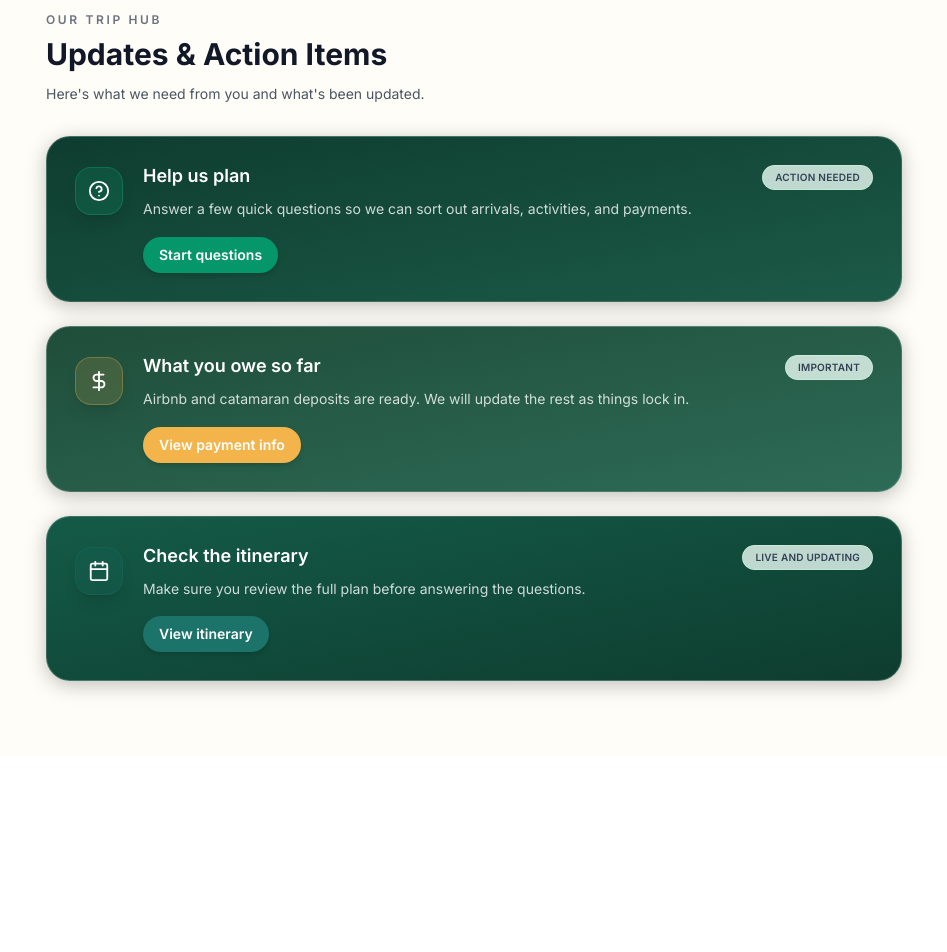
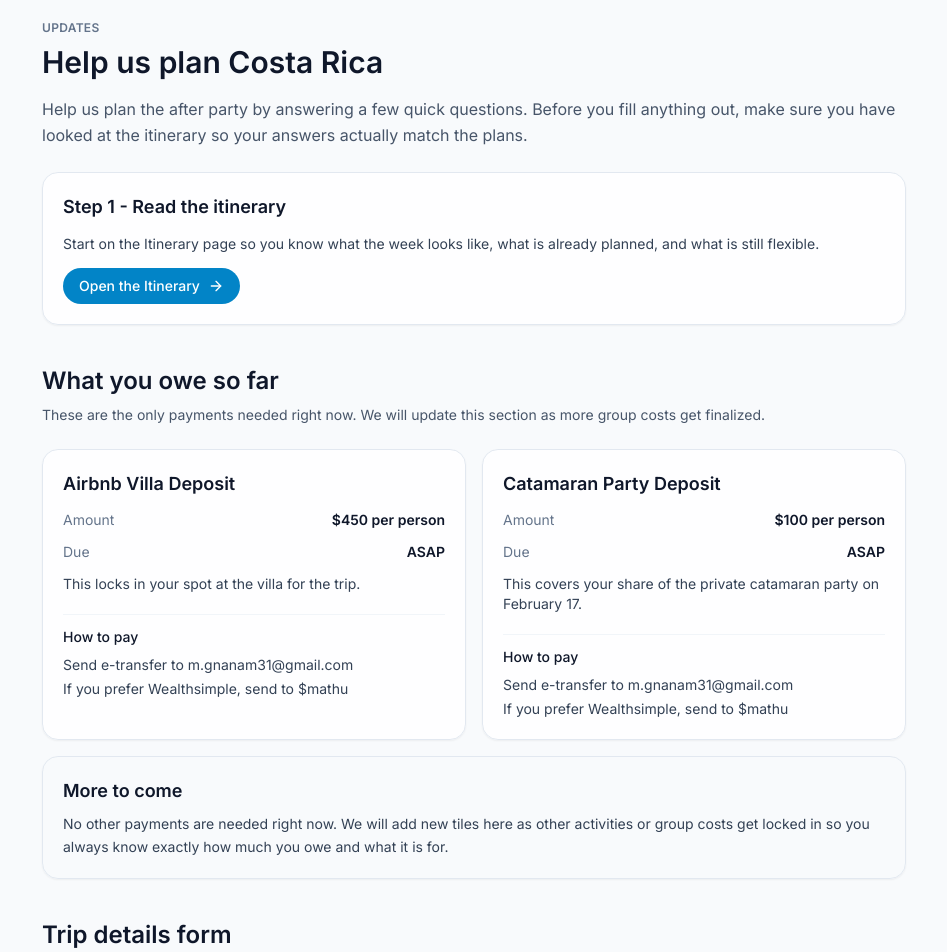
Before and after one commit to MyKalya/costa2k26, a Next.js app: page /updates in a window 1280 px wide. Shown: the part 100-1052 px from the top of the page, without its empty margins (166-1113 px from the left). Before the commit the page ends 856 px from the top, so only its background shows below. Built offline with nearby package versions, Linux system fonts and the light colour scheme.

Commit message:
Rewrite Updates page with planning CTA, money owed tiles, and trip questions placeholder

```diff
--- a/app/updates/page.tsx
+++ b/app/updates/page.tsx
@@ -1,91 +1,152 @@
 "use client";
 
-import { InfoTile } from "@/app/components/InfoTile";
-import { HelpCircle, DollarSign, Calendar } from "lucide-react";
+import Link from "next/link";
+import { ArrowRight } from "lucide-react";
 
-const updatesTiles = [
-  {
-    id: "help-plan",
-    title: "Help us plan",
-    badge: "ACTION NEEDED",
-    description: "Answer a few quick questions so we can sort out arrivals, activities, and payments.",
-    buttonLabel: "Start questions",
-    href: "/updates/form",
-    icon: HelpCircle,
-    gradientFrom: "#0E3D2F",
-    gradientTo: "#1C5A47",
-    iconBgColor: "rgba(16, 185, 129, 0.15)", // emerald with transparency
-    iconBorderColor: "rgba(16, 185, 129, 0.3)",
-    ctaColor: "#059669", // emerald 600
-  },
-  {
-    id: "money-owed",
-    title: "What you owe so far",
-    badge: "IMPORTANT",
-    description: "Airbnb and catamaran deposits are ready. We will update the rest as things lock in.",
-    buttonLabel: "View payment info",
-    href: "/updates/payments",
-    icon: DollarSign,
-    gradientFrom: "#1F4E3A",
-    gradientTo: "#2D6B57",
-    iconBgColor: "rgba(243, 180, 76, 0.15)", // mango gold with transparency
-    iconBorderColor: "rgba(243, 180, 76, 0.3)",
-    ctaColor: "#F3B44C", // mango gold
-  },
-  {
-    id: "itinerary-reminder",
-    title: "Check the itinerary",
-    badge: "LIVE AND UPDATING",
-    description: "Make sure you review the full plan before answering the questions.",
-    buttonLabel: "View itinerary",
-    href: "/itinerary",
-    icon: Calendar,
-    gradientFrom: "#145A47",
-    gradientTo: "#0E3D2F",
-    iconBgColor: "rgba(28, 115, 106, 0.15)", // ocean teal with transparency
-    iconBorderColor: "rgba(28, 115, 106, 0.3)",
-    ctaColor: "#1C736A", // ocean teal
-  },
-];
+function UpdatesPage() {
+  return (
+    <main className="min-h-screen bg-slate-50">
+      <div className="max-w-4xl mx-auto px-4 py-10 md:py-16 space-y-10">
+        {/* Page Header and Planning CTA */}
+        <section>
+          <p className="text-xs font-semibold uppercase tracking-wide text-slate-500 mb-2">
+            Updates
+          </p>
+          <h1 className="text-2xl md:text-3xl font-semibold text-slate-900 mb-4">
+            Help us plan Costa Rica
+          </h1>
+          <p className="text-base text-slate-600 mb-6 leading-relaxed">
+            Help us plan the after party by answering a few quick questions. Before you fill anything out, make sure you have looked at the itinerary so your answers actually match the plans.
+          </p>
 
-export default function Updates() {
-  return (
-    <main className="min-h-screen bg-[#FFFDF7]">
-      <div className="max-w-4xl mx-auto px-5 py-10 sm:py-14">
-        {/* Header */}
-        <div className="mb-8">
-          <p className="text-xs font-semibold uppercase tracking-[0.22em] text-[#6B7280] mb-2">
-            Our trip hub
+          {/* Step 1 Card */}
+          <div className="rounded-2xl border border-slate-200 bg-white/80 shadow-sm backdrop-blur-sm p-5 space-y-3">
+            <h2 className="text-base md:text-lg font-semibold text-slate-900">
+              Step 1 - Read the itinerary
+            </h2>
+            <p className="text-sm text-slate-700 leading-relaxed">
+              Start on the Itinerary page so you know what the week looks like, what is already planned, and what is still flexible.
+            </p>
+            <Link
+              href="/itinerary"
+              className="inline-flex items-center gap-2 rounded-full px-4 py-2 text-sm font-medium bg-sky-600 text-white hover:bg-sky-700 transition"
+            >
+              Open the Itinerary
+              <ArrowRight className="h-4 w-4" />
+            </Link>
+          </div>
+        </section>
+
+        {/* Money Owed Section */}
+        <section>
+          <h2 className="text-xl md:text-2xl font-semibold text-slate-900 mt-6 mb-2">
+            What you owe so far
+          </h2>
+          <p className="text-sm text-slate-600 mb-6">
+            These are the only payments needed right now. We will update this section as more group costs get finalized.
           </p>
-          <h1 className="text-2xl sm:text-3xl font-bold text-[#111827] mb-3 leading-tight">
-            Updates & Action Items
-          </h1>
-          <p className="text-sm text-[#4B5563] max-w-xl">
-            Here&apos;s what we need from you and what&apos;s been updated.
+
+          {/* Payment Tiles Grid */}
+          <div className="grid gap-4 md:grid-cols-2 mb-4">
+            {/* Tile 1 - Villa Deposit */}
+            <div className="rounded-2xl border border-slate-200 bg-white/80 shadow-sm backdrop-blur-sm p-5 flex flex-col gap-3">
+              <h3 className="text-base md:text-lg font-semibold text-slate-900">
+                Airbnb Villa Deposit
+              </h3>
+
+              <div className="flex items-baseline justify-between text-sm">
+                <span className="text-slate-500">Amount</span>
+                <span className="font-semibold text-slate-900">$450 per person</span>
+              </div>
+
+              <div className="flex items-baseline justify-between text-sm">
+                <span className="text-slate-500">Due</span>
+                <span className="font-semibold text-slate-900">ASAP</span>
+              </div>
+
+              <p className="text-sm text-slate-700">
+                This locks in your spot at the villa for the trip.
+              </p>
+
+              <div className="border-t border-slate-100 pt-3 mt-2 text-sm text-slate-700 space-y-1">
+                <p className="font-medium text-slate-900 mb-2">How to pay</p>
+                <p>Send e-transfer to m.gnanam31@gmail.com</p>
+                <p>If you prefer Wealthsimple, send to $mathu</p>
+              </div>
+            </div>
+
+            {/* Tile 2 - Catamaran Deposit */}
+            <div className="rounded-2xl border border-slate-200 bg-white/80 shadow-sm backdrop-blur-sm p-5 flex flex-col gap-3">
+              <h3 className="text-base md:text-lg font-semibold text-slate-900">
+                Catamaran Party Deposit
+              </h3>
+
+              <div className="flex items-baseline justify-between text-sm">
+                <span className="text-slate-500">Amount</span>
+                <span className="font-semibold text-slate-900">$100 per person</span>
+              </div>
+
+              <div className="flex items-baseline justify-between text-sm">
+                <span className="text-slate-500">Due</span>
+                <span className="font-semibold text-slate-900">ASAP</span>
+              </div>
+
+              <p className="text-sm text-slate-700">
+                This covers your share of the private catamaran party on February 17.
+              </p>
+
+              <div className="border-t border-slate-100 pt-3 mt-2 text-sm text-slate-700 space-y-1">
+                <p className="font-medium text-slate-900 mb-2">How to pay</p>
+                <p>Send e-transfer to m.gnanam31@gmail.com</p>
+                <p>If you prefer Wealthsimple, send to $mathu</p>
+              </div>
+            </div>
+          </div>
+
+          {/* Tile 3 - Future Costs Info */}
+          <div className="rounded-2xl border border-slate-200 bg-slate-50/80 shadow-sm backdrop-blur-sm p-5">
+            <h3 className="text-base md:text-lg font-semibold text-slate-900 mb-2">
+              More to come
+            </h3>
+            <p className="text-sm text-slate-700 leading-relaxed">
+              No other payments are needed right now. We will add new tiles here as other activities or group costs get locked in so you always know exactly how much you owe and what it is for.
+            </p>
+          </div>
+        </section>
+
+        {/* Trip Questions Section */}
+        <section>
+          <h2 className="text-xl md:text-2xl font-semibold text-slate-900 mt-10 mb-2">
+            Trip details form
+          </h2>
+          <p className="text-sm text-slate-600 mb-6">
+            We will use a quick form to collect your flight details and activity preferences so we can sort airport rides, activities and room vibes. The form is not live yet, but it is coming soon.
           </p>
-        </div>
 
-        {/* Tiles */}
-        <div className="space-y-6">
-          {updatesTiles.map((tile, index) => (
-            <InfoTile
-              key={tile.id}
-              title={tile.title}
-              badge={tile.badge}
-              description={tile.description}
-              buttonLabel={tile.buttonLabel}
-              href={tile.href}
-              icon={tile.icon}
-              gradientFrom={tile.gradientFrom}
-              gradientTo={tile.gradientTo}
-              iconBgColor={tile.iconBgColor}
-              iconBorderColor={tile.iconBorderColor}
-              ctaColor={tile.ctaColor}
-              index={index}
-            />
-          ))}
-        </div>
+          {/* Coming Soon Card */}
+          <div className="rounded-2xl border border-slate-200 bg-white/80 shadow-sm backdrop-blur-sm p-5 space-y-4">
+            <h3 className="text-base md:text-lg font-semibold text-slate-900">
+              Coming soon
+            </h3>
+            <p className="text-sm text-slate-700 leading-relaxed">
+              We are finalizing the questions. Once this is live, you will be able to fill out your flight info, arrival and departure times, and preferences for activities. Your answers will go straight into a planning spreadsheet on our side.
+            </p>
+            <div className="space-y-2">
+              <button
+                disabled
+                className="inline-flex items-center justify-center rounded-full px-4 py-2 text-sm font-medium bg-slate-200 text-slate-500 cursor-not-allowed"
+              >
+                Trip questions form coming soon
+              </button>
+              <p className="text-xs text-slate-500">
+                We will ping the group chat once this form is ready.
+              </p>
+            </div>
+          </div>
+        </section>
       </div>
     </main>
   );
 }
+
+export default UpdatesPage;
```
